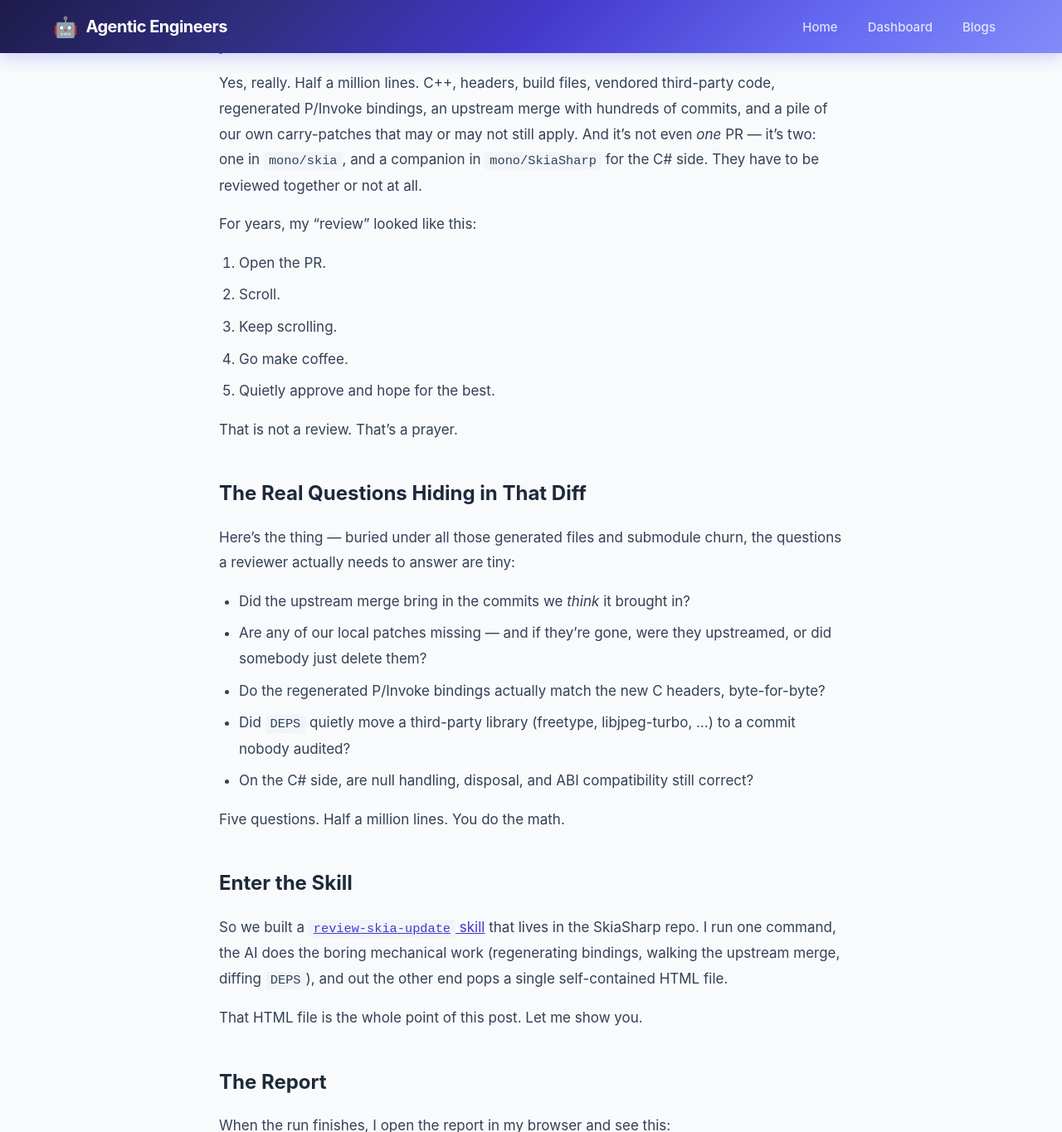
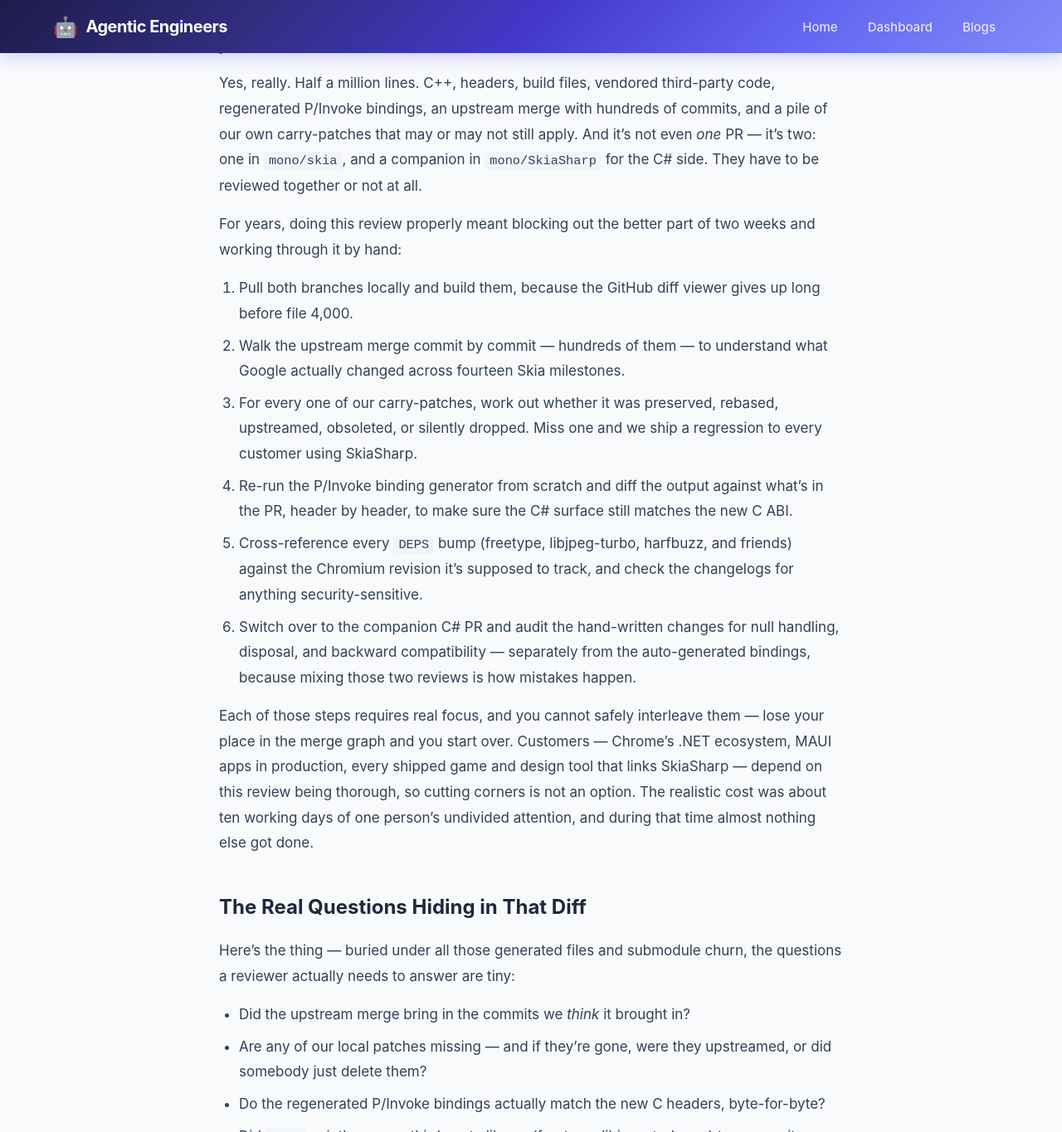
Before and after one commit to jonathanpeppers/agentic-engineers, a Jekyll site: the page built from docs/_posts/2026-04-24-reviewing-skia-bumps-in-minutes.md, in a window 1280 px wide and 1400 px high, scrolled down 428 px, cut to the strip 0-1365 px from the top of the window. Shown: the whole strip at 83% size. Built offline with Jekyll 4.4.1, drawn with Linux system fonts in a browser that asks for light colours; some of the changed text lies outside the part shown.

Commit message:
Replace cavalier review description with professional manual workflow
Agent-Logs-Url: https://github.com/jonathanpeppers/agentic-engineers/sessions/6b9ea853-7c96-4763-8b11-4d77bf253456

Co-authored-by: mattleibow <1096616+mattleibow@users.noreply.github.com>

```diff
--- a/docs/_posts/2026-04-24-reviewing-skia-bumps-in-minutes.md
+++ b/docs/_posts/2026-04-24-reviewing-skia-bumps-in-minutes.md
@@ -17,15 +17,16 @@ Let me tell you about my least favourite week of every quarter.
 
 Yes, really. Half a million lines. C++, headers, build files, vendored third-party code, regenerated P/Invoke bindings, an upstream merge with hundreds of commits, and a pile of our own carry-patches that may or may not still apply. And it's not even *one* PR — it's two: one in `mono/skia`, and a companion in `mono/SkiaSharp` for the C# side. They have to be reviewed together or not at all.
 
-For years, my "review" looked like this:
+For years, doing this review properly meant blocking out the better part of two weeks and working through it by hand:
 
-1. Open the PR.
-2. Scroll.
-3. Keep scrolling.
-4. Go make coffee.
-5. Quietly approve and hope for the best.
+1. Pull both branches locally and build them, because the GitHub diff viewer gives up long before file 4,000.
+2. Walk the upstream merge commit by commit — hundreds of them — to understand what Google actually changed across fourteen Skia milestones.
+3. For every one of our carry-patches, work out whether it was preserved, rebased, upstreamed, obsoleted, or silently dropped. Miss one and we ship a regression to every customer using SkiaSharp.
+4. Re-run the P/Invoke binding generator from scratch and diff the output against what's in the PR, header by header, to make sure the C# surface still matches the new C ABI.
+5. Cross-reference every `DEPS` bump (freetype, libjpeg-turbo, harfbuzz, and friends) against the Chromium revision it's supposed to track, and check the changelogs for anything security-sensitive.
+6. Switch over to the companion C# PR and audit the hand-written changes for null handling, disposal, and backward compatibility — separately from the auto-generated bindings, because mixing those two reviews is how mistakes happen.
 
-That is not a review. That's a prayer.
+Each of those steps requires real focus, and you cannot safely interleave them — lose your place in the merge graph and you start over. Customers — Chrome's .NET ecosystem, MAUI apps in production, every shipped game and design tool that links SkiaSharp — depend on this review being thorough, so cutting corners is not an option. The realistic cost was about ten working days of one person's undivided attention, and during that time almost nothing else got done.
 
 ## The Real Questions Hiding in That Diff
 
@@ -111,9 +112,7 @@ If you maintain anything with a "huge regenerated PR" problem — a vendored lib
 
 That's it. The skill is a markdown file. The orchestrator is a Python script. The "magic" is just deciding, up front, what a good review looks like — and then refusing to ship a report that doesn't deliver one.
 
-What used to be a painful, day-eating slog is now something I genuinely look forward to. Skia bumped to a new milestone? Cool. Let me grab a coffee and click through the report.
-
-This time, the coffee is for fun.
+What used to be a multi-day, focus-eating slog is now a focused, repeatable process. A new Skia milestone lands, I run the skill, and within minutes I have a structured report that lets me — or any other reviewer — give the change the attention our customers deserve.
 
 ## Links
 
```
Also changed, not shown: other parts of docs/_posts/2026-04-24-reviewing-skia-bumps-in-minutes.md (+1 -1 lines).
